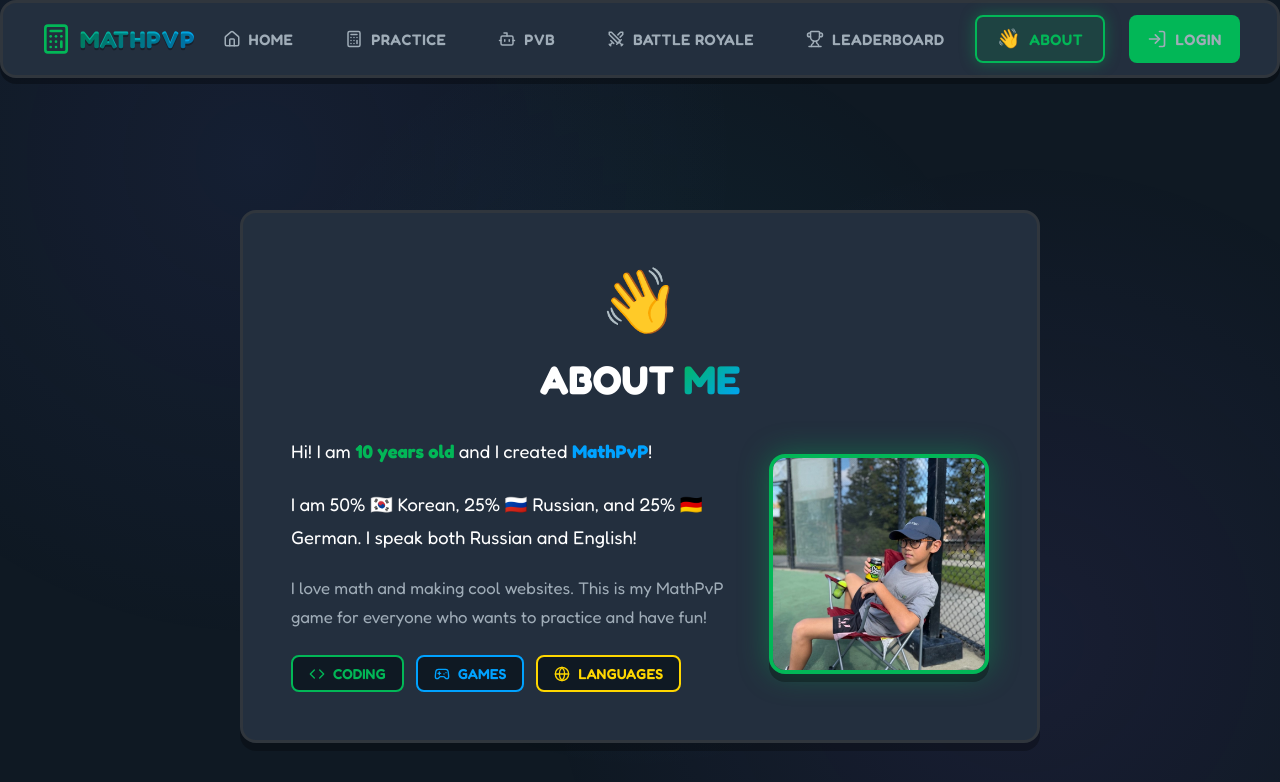
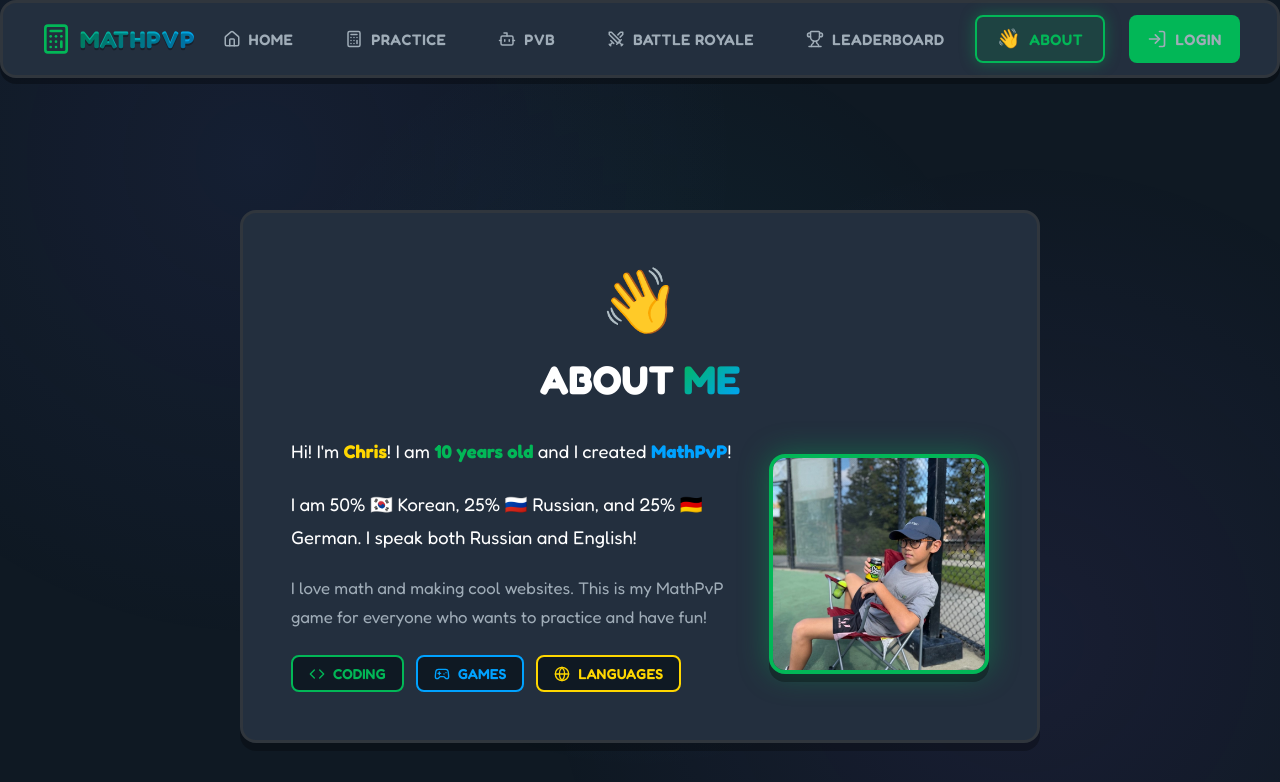
Before and after one commit to ChrisTheDev67/mathpvp, a React (Vite) app: page /about in a window 1280 px wide. Shown: the top 782 px of the page. Built offline with nearby package versions, Linux system fonts and the light colour scheme.

Commit message:
feat: add name Chris to About page

```diff
--- a/src/pages/About.jsx
+++ b/src/pages/About.jsx
@@ -14,7 +14,7 @@
             <div style={{ display: 'flex', gap: '2rem', flexWrap: 'wrap', alignItems: 'center' }}>
                 <div style={{ flex: '1', minWidth: '300px' }}>
                     <p style={{ marginBottom: '1.25rem', lineHeight: '1.8', fontSize: '1.15rem' }}>
-                        Hi! I am <strong style={{ color: 'var(--primary)' }}>10 years old</strong> and I created <strong style={{ color: 'var(--secondary)' }}>MathPvP</strong>!
+                        Hi! I'm <strong style={{ color: 'var(--accent)' }}>Chris</strong>! I am <strong style={{ color: 'var(--primary)' }}>10 years old</strong> and I created <strong style={{ color: 'var(--secondary)' }}>MathPvP</strong>!
                     </p>
                     <p style={{ marginBottom: '1.25rem', lineHeight: '1.8', fontSize: '1.15rem' }}>
                         I am 50% 🇰🇷 Korean, 25% 🇷🇺 Russian, and 25% 🇩🇪 German. I speak both Russian and English!
```
